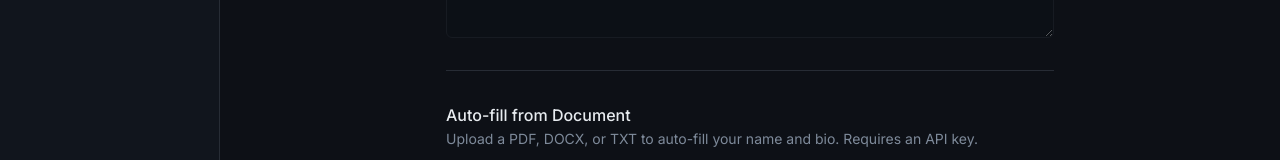
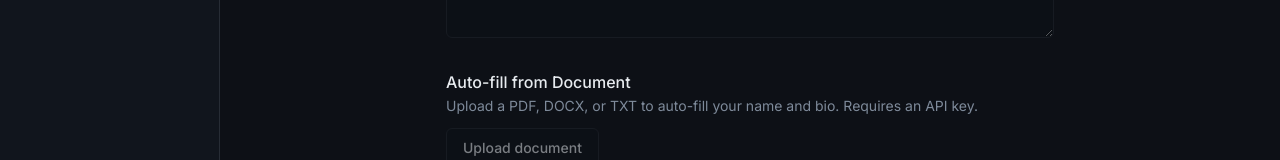
Before and after one commit to brandonup/kinetic, a Next.js app in the folder packages/web/: page /profile in a window 1280 px wide. Shown: the part 469-629 px from the top of the page. Built offline with nearby package versions, Linux system fonts and the light colour scheme; no server answers.

Commit message:
chore: remove separator before Linked Upload section on profile page

```diff
--- a/packages/web/app/(app)/profile/page.tsx
+++ b/packages/web/app/(app)/profile/page.tsx
@@ -424,8 +424,6 @@ export default function ProfilePage() {
             />
           </div>
         </section>
-
-        <Separator />
 
         {/* ── Linked Upload (Auto-fill) ── */}
         <section className="space-y-3">
```
